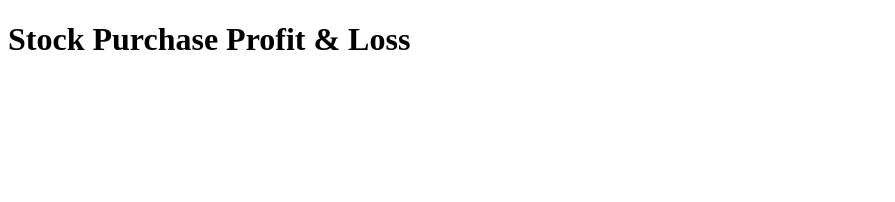
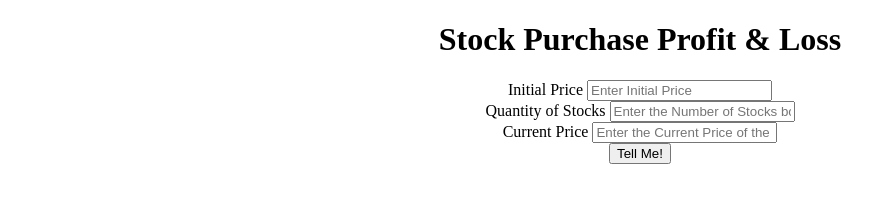
Before and after one commit to mehreenZahid/neogcamp-lesson-10, a plain HTML site: page index.html in a window 1280 px wide. Shown: the whole page, without its empty margins (0-895 px from the left). Drawn offline with Linux system fonts and the light colour scheme.

Commit message:
ex 01 done

```diff
--- a/index.html
+++ b/index.html
@@ -10,7 +10,24 @@
     <h1>Stock Purchase Profit & Loss</h1>
 
     <main>
+        <label for="">
+            Initial Price
+            <input type="text" placeholder="Enter Initial Price">
+        </label>
 
+        <label for="">
+            Quantity of Stocks
+            <input type="text" placeholder="Enter the Number of Stocks bought">
+        </label>
+
+        <label for="">
+            Current Price
+            <input type="text" placeholder="Enter the Current Price of the Stocks">
+        </label>
+
+        <button>Tell Me!</button>
+
+        <div></div>
     </main>
 
     <script src="script.js"></script>
--- a/styles.css
+++ b/styles.css
@@ -0,0 +1,7 @@
+body{
+    text-align: center;
+}
+
+label{
+    display: block;
+}
```
